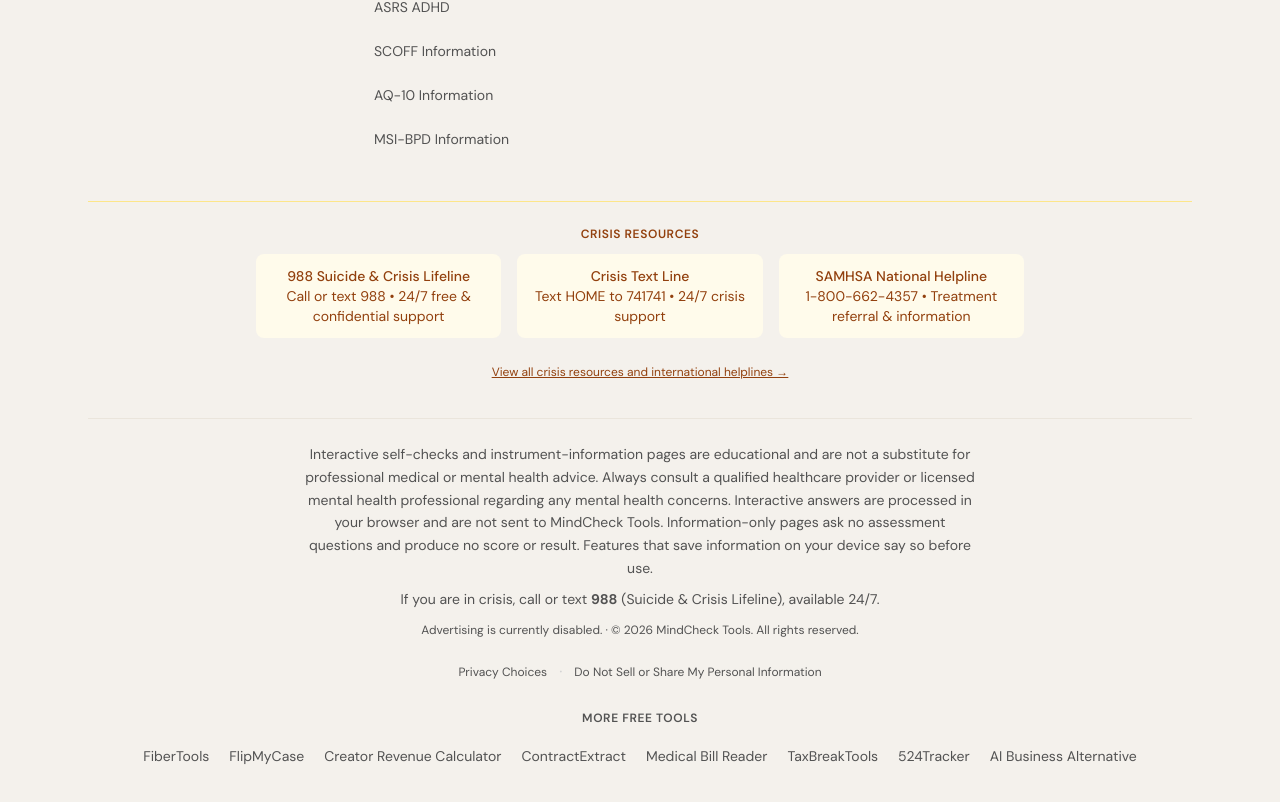
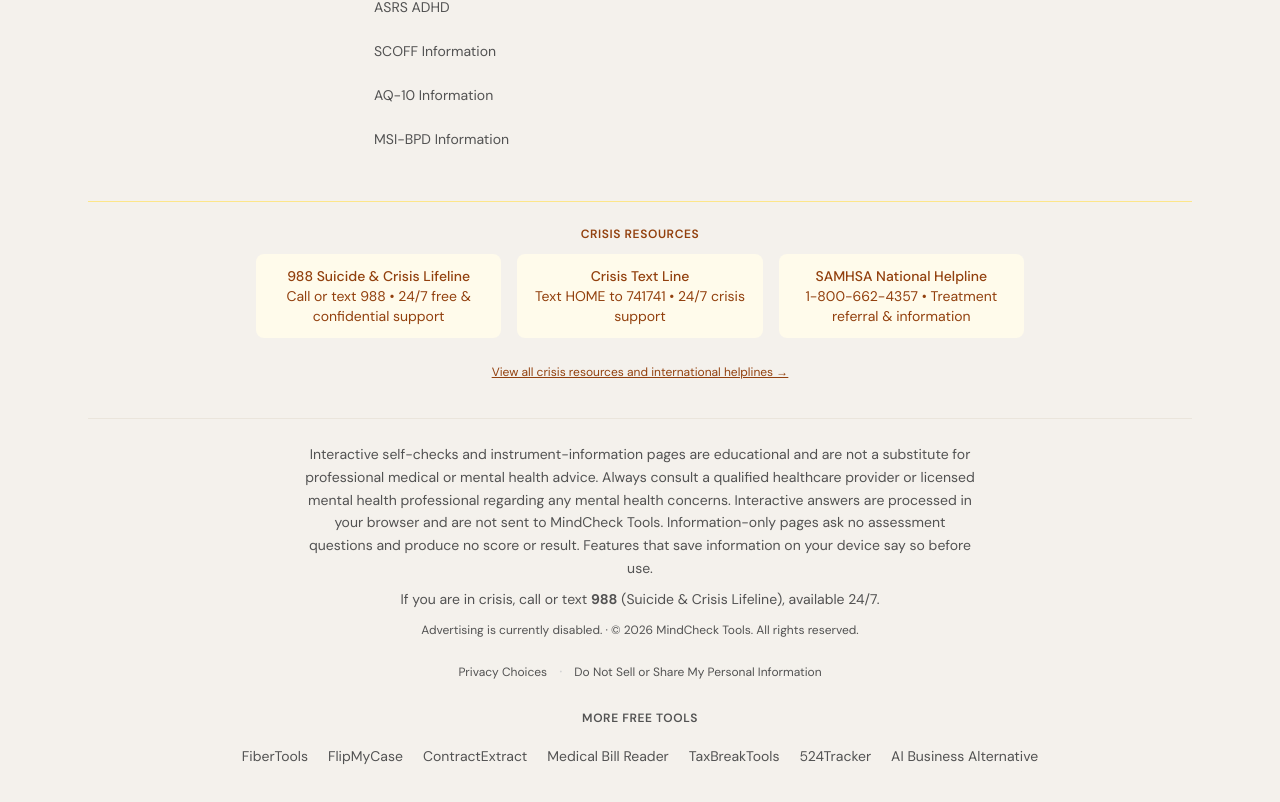
Before and after one commit to raiderj77/mhsud, a Next.js app: page /consumer-health-data-privacy in a window 1280 px wide. Shown: the part 5733-6535 px from the top of the page. Built offline with nearby package versions, Linux system fonts and the light colour scheme.

Commit message:
Remove Creator Revenue backlink (#121)

```diff
--- a/scripts/predeploy-check.js
+++ b/scripts/predeploy-check.js
@@ -134,7 +134,6 @@ check("Cross-site links", () => {
   const sisterSites = [
     "fibertools.app",
     "flipmycase.com",
-    "creatorrevenuecalculator.com",
     "contractextract.com",
     "medicalbillreader.com",
   ];
--- a/src/components/CreatorRevenueLink.tsx
+++ /dev/null
@@ -1,24 +0,0 @@
-"use client";
-
-import { usePathname } from "next/navigation";
-
-export function CreatorRevenueLink({
-  className,
-  href,
-}: {
-  className: string;
-  href: string;
-}) {
-  const pathname = usePathname();
-  const rel = pathname === "/" ? undefined : "nofollow";
-
-  return (
-    <a
-      href={href}
-      rel={rel}
-      className={className}
-    >
-      Creator Revenue Calculator
-    </a>
-  );
-}
--- a/src/components/Footer.tsx
+++ b/src/components/Footer.tsx
@@ -1,5 +1,4 @@
 import Link from "next/link";
-import { CreatorRevenueLink } from "./CreatorRevenueLink";
 import { FooterCookieButton } from "./FooterCookieButton";
 
 /* ─── Categorized tool links for footer ─── */
@@ -260,7 +259,6 @@ export function Footer() {
             <ul className="mt-2 flex flex-wrap items-center justify-center gap-1">
               <li><a href="https://fibertools.app" className={SISTER_SITE_LINK_CLASS}>FiberTools</a></li>
               <li><a href="https://flipmycase.com" className={SISTER_SITE_LINK_CLASS}>FlipMyCase</a></li>
-              <li><CreatorRevenueLink href="https://creatorrevenuecalculator.com" className={SISTER_SITE_LINK_CLASS} /></li>
               <li><a href="https://contractextract.com" className={SISTER_SITE_LINK_CLASS}>ContractExtract</a></li>
               <li><a href="https://medicalbillreader.com" className={SISTER_SITE_LINK_CLASS}>Medical Bill Reader</a></li>
               <li><a href="https://taxbreaktools.com" className={SISTER_SITE_LINK_CLASS}>TaxBreakTools</a></li>
```
Also changed, not shown: 1 other file (tests, documents, lock files or other folders).
